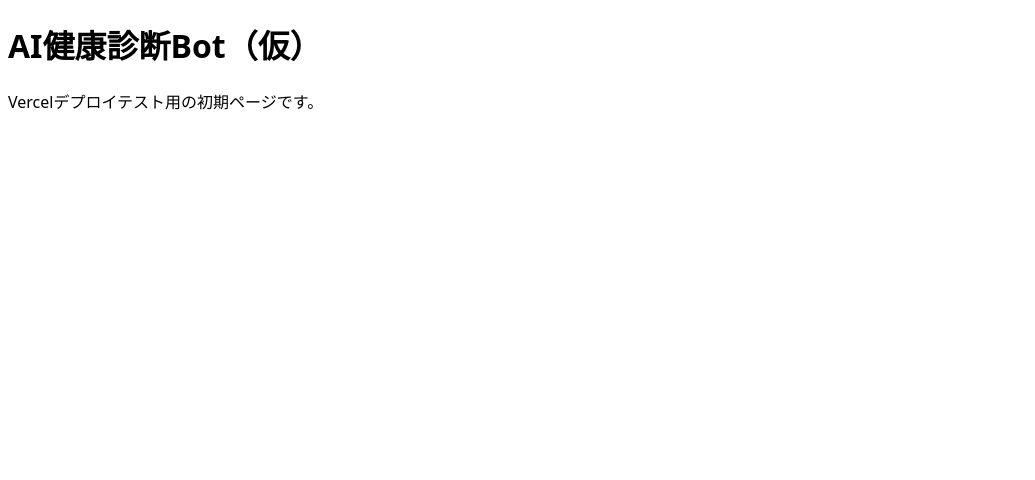
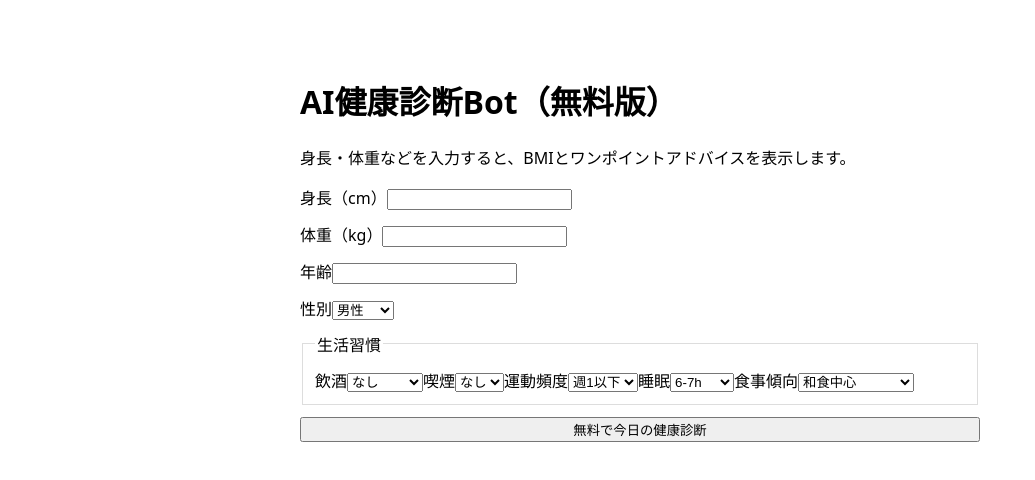
Before and after one commit to redtail5559-sketch/ai-health-check-bot, a Next.js app: page / in a window 1280 px wide. Shown: the top 480 px of the page, without its empty margins (0-1035 px from the left). Built offline with nearby package versions, Linux system fonts and the light colour scheme.

Commit message:
Update page.jsx

```diff
--- a/app/page.jsx
+++ b/app/page.jsx
@@ -1,8 +1,104 @@
+"use client";
+import { useState } from "react";
+
 export default function Page() {
+  const [height, setHeight] = useState(""); // cm
+  const [weight, setWeight] = useState(""); // kg
+  const [age, setAge] = useState("");
+  const [sex, setSex] = useState("male");
+  const [habit, setHabit] = useState({ alcohol: "なし", smoke: "なし", exercise: "週1以下", sleep: "6-7h", diet: "和食中心" });
+  const [bmi, setBmi] = useState(null);
+  const [tip, setTip] = useState("");
+  const [loading, setLoading] = useState(false);
+
+  const onSubmit = async (e) => {
+    e.preventDefault();
+    const h = Number(height) / 100;
+    const w = Number(weight);
+    if (!h || !w) return alert("身長・体重を入力してください");
+    const bmiVal = (w / (h * h)).toFixed(1);
+    setBmi(bmiVal);
+
+    setLoading(true);
+    try {
+      const res = await fetch("/api/free-advice", {
+        method: "POST",
+        headers: { "Content-Type": "application/json" },
+        body: JSON.stringify({
+          height_cm: Number(height),
+          weight_kg: Number(weight),
+          age: Number(age),
+          sex,
+          habit,
+          bmi: Number(bmiVal),
+        }),
+      });
+      const data = await res.json();
+      setTip(data.tip || "アドバイスの取得に失敗しました。");
+    } catch (e) {
+      setTip("エラーが発生しました。");
+    } finally {
+      setLoading(false);
+    }
+  };
+
   return (
-    <main>
-      <h1>AI健康診断Bot（仮）</h1>
-      <p>Vercelデプロイテスト用の初期ページです。</p>
+    <main style={{ maxWidth: 680, margin: "40px auto", padding: 16 }}>
+      <h1>AI健康診断Bot（無料版）</h1>
+      <p>身長・体重などを入力すると、BMIとワンポイントアドバイスを表示します。</p>
+
+      <form onSubmit={onSubmit} style={{ display: "grid", gap: 12, marginTop: 16 }}>
+        <label>身長（cm）<input value={height} onChange={e=>setHeight(e.target.value)} type="number" step="0.1" required /></label>
+        <label>体重（kg）<input value={weight} onChange={e=>setWeight(e.target.value)} type="number" step="0.1" required /></label>
+        <label>年齢<input value={age} onChange={e=>setAge(e.target.value)} type="number" min="0" /></label>
+        <label>性別
+          <select value={sex} onChange={e=>setSex(e.target.value)}>
+            <option value="male">男性</option>
+            <option value="female">女性</option>
+            <option value="other">その他</option>
+          </select>
+        </label>
+        <fieldset style={{ border: "1px solid #ddd", padding: 12 }}>
+          <legend>生活習慣</legend>
+          <label>飲酒
+            <select value={habit.alcohol} onChange={e=>setHabit(h=>({...h, alcohol:e.target.value}))}>
+              <option>なし</option><option>週1-2</option><option>週3-5</option><option>ほぼ毎日</option>
+            </select>
+          </label>
+          <label>喫煙
+            <select value={habit.smoke} onChange={e=>setHabit(h=>({...h, smoke:e.target.value}))}>
+              <option>なし</option><option>時々</option><option>毎日</option>
+            </select>
+          </label>
+          <label>運動頻度
+            <select value={habit.exercise} onChange={e=>setHabit(h=>({...h, exercise:e.target.value}))}>
+              <option>週1以下</option><option>週2-3</option><option>週4以上</option>
+            </select>
+          </label>
+          <label>睡眠
+            <select value={habit.sleep} onChange={e=>setHabit(h=>({...h, sleep:e.target.value}))}>
+              <option>6-7h</option><option>7-8h</option><option>5h以下</option>
+            </select>
+          </label>
+          <label>食事傾向
+            <select value={habit.diet} onChange={e=>setHabit(h=>({...h, diet:e.target.value}))}>
+              <option>和食中心</option><option>外食多め</option><option>炭水化物多め</option><option>高たんぱく意識</option>
+            </select>
+          </label>
+        </fieldset>
+        <button type="submit" disabled={loading}>{loading ? "分析中…" : "無料で今日の健康診断"}</button>
+      </form>
+
+      {bmi && (
+        <div style={{ marginTop: 24, padding: 12, border: "1px solid #ddd", borderRadius: 8 }}>
+          <h2>BMI結果: {bmi}</h2>
+          <p>（計算式：体重(kg) / [身長(m)]²）</p>
+          <p style={{whiteSpace:"pre-wrap"}}>{tip}</p>
+          <a href="#" onClick={(e)=>{e.preventDefault(); alert("有料版はこのあとStripe Checkoutに接続します。");}}>
+            500円で1週間プランを受け取る →
+          </a>
+        </div>
+      )}
     </main>
   );
 }
```
